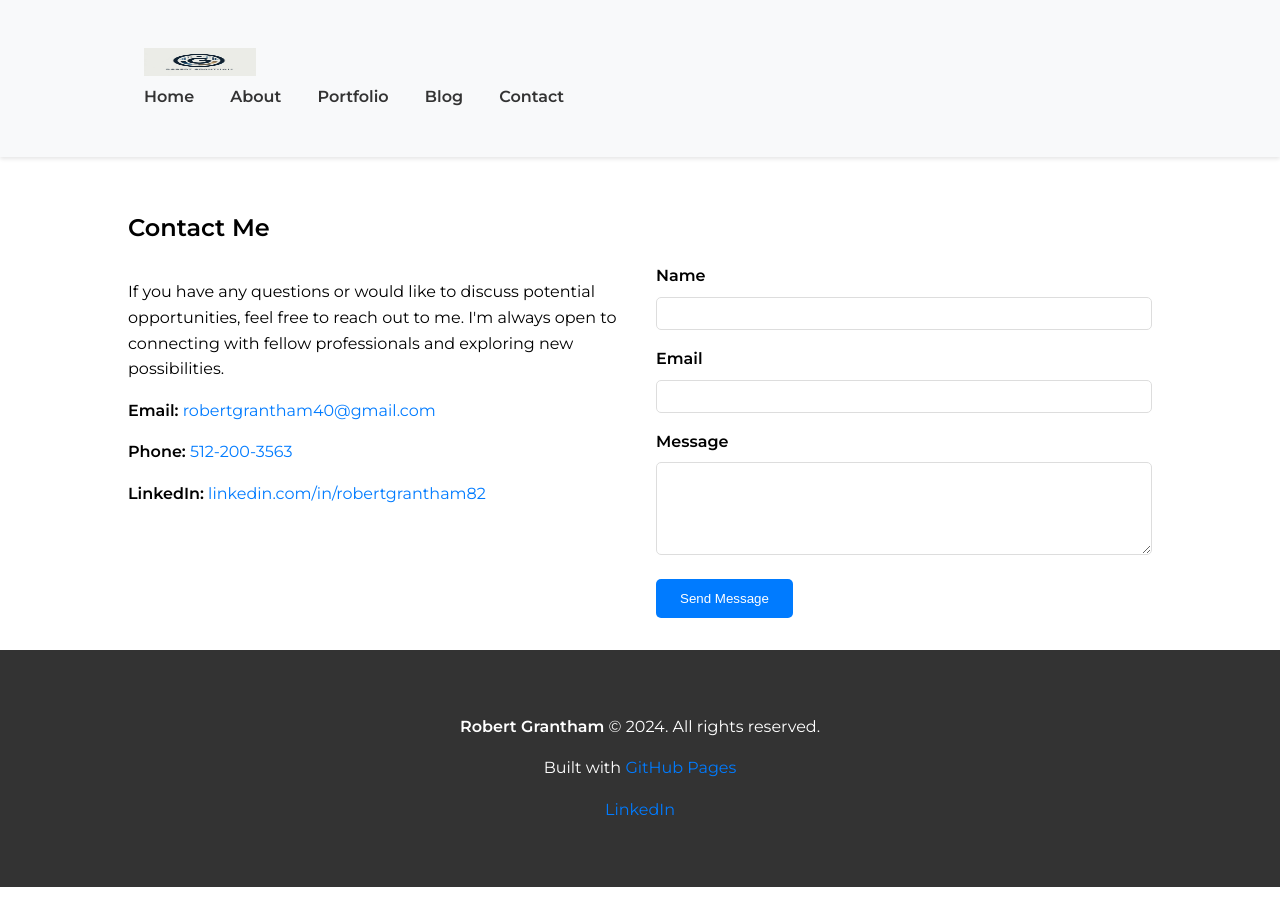
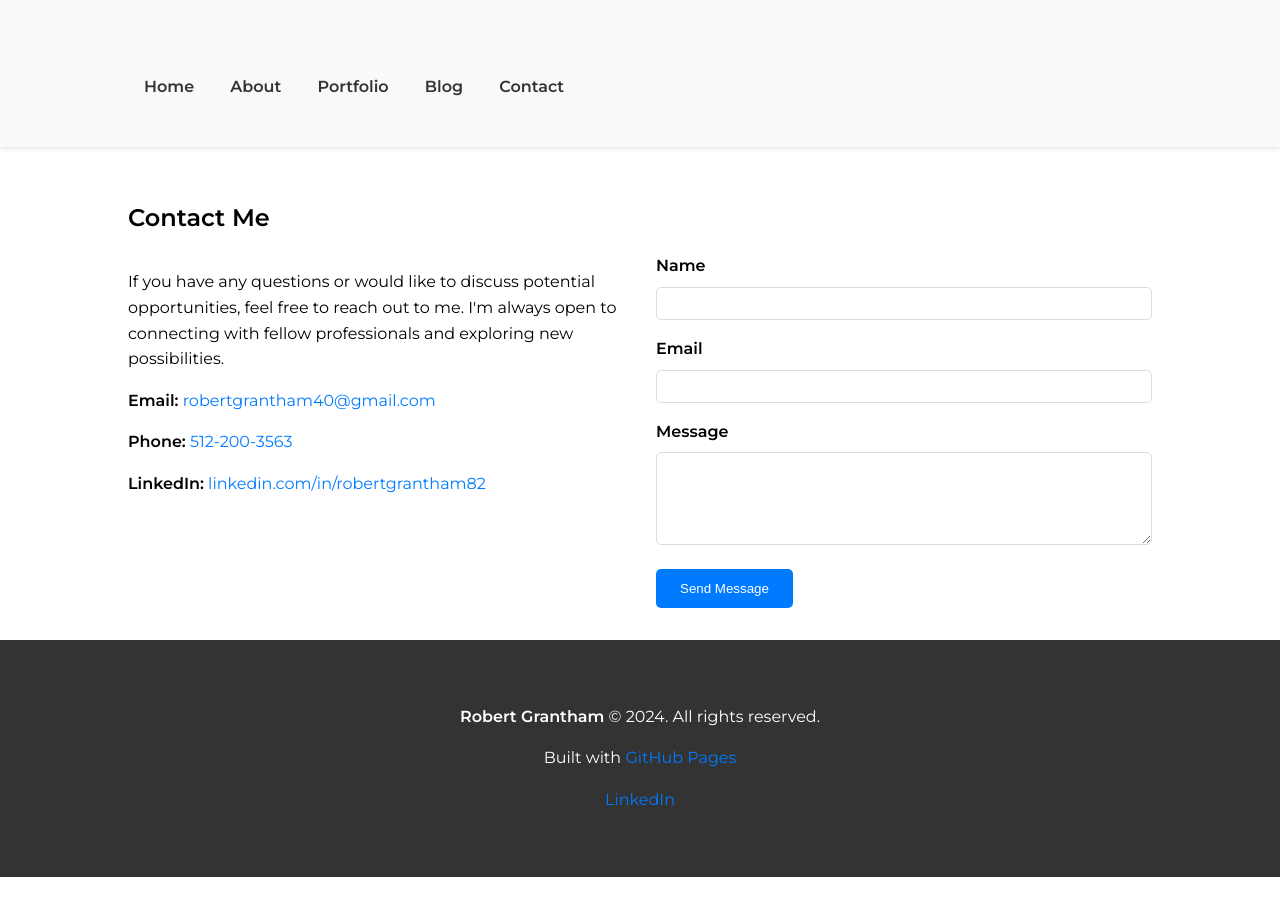
Before and after one commit to rgrantham82/rgrantham82.github.io, a Jekyll site: the page built from contact.html, in a window 1280 px wide. Built offline with Jekyll 4.4.1, drawn with Linux system fonts in a browser that asks for light colours.

Commit message:
Update header.html

```diff
--- a/_includes/header.html
+++ b/_includes/header.html
@@ -1,9 +1,6 @@
 <header class="navbar">
     <div class="container">
         <div class="navbar-brand">
-            <a class="navbar-item" href="/">
-                <img src="/assets/images/logo.png" alt="Logo" width="112" height="28">
-            </a>
             <a role="button" class="navbar-burger" aria-label="menu" aria-expanded="false">
                 <span aria-hidden="true"></span>
                 <span aria-hidden="true"></span>
```
